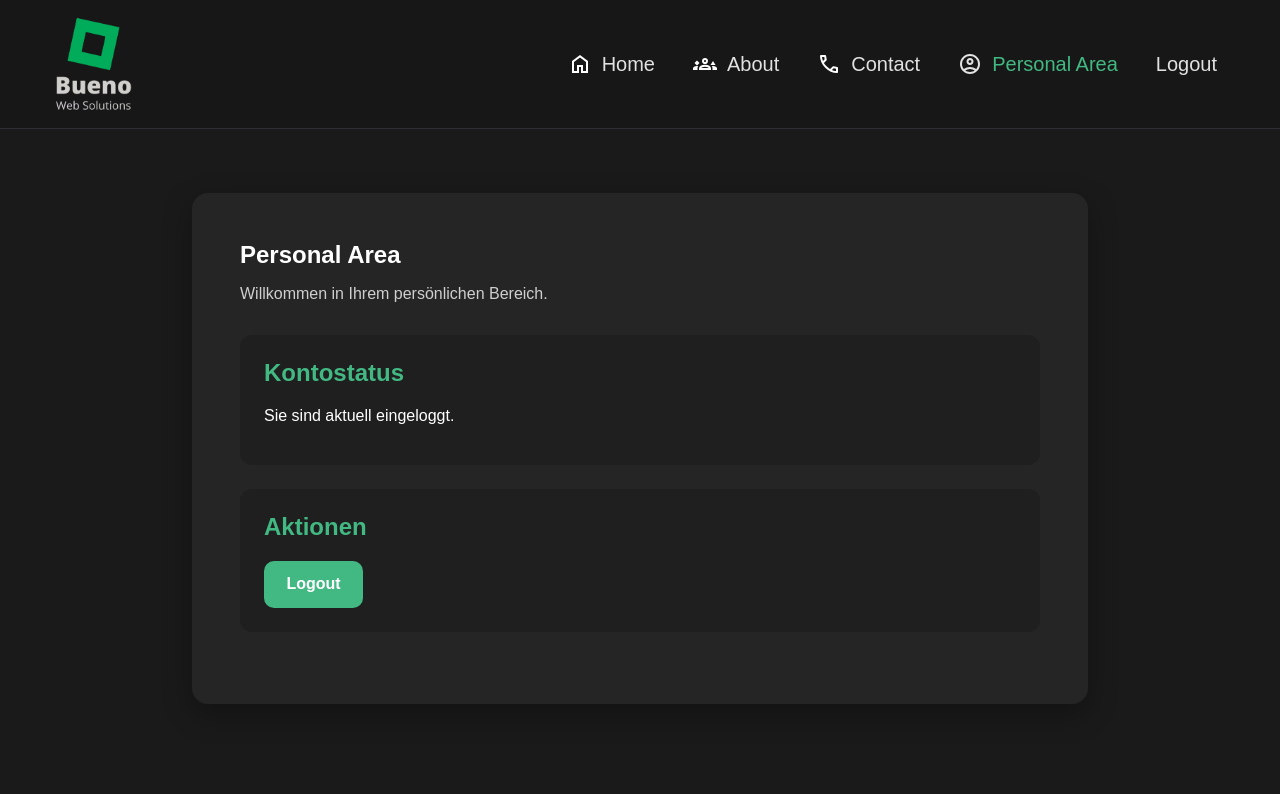
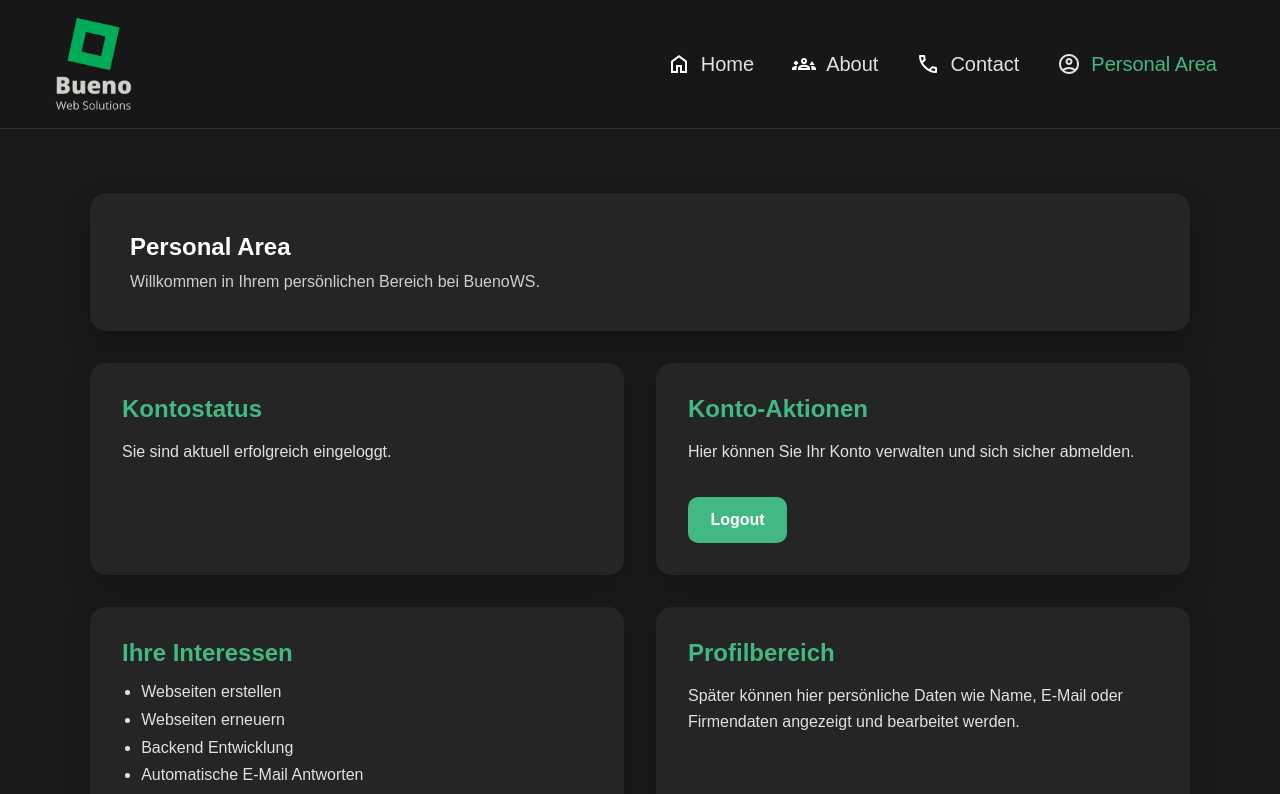
Before and after one commit to McBenjihood/buenows-frontend, a Vue app: page /account in a window 1280 px wide. Shown: the top 794 px of the page. Built offline with nearby package versions, Linux system fonts and the light colour scheme; sample sign-in values are in the browser's storage; a web font is replaced by a local one.

Commit message:
Improve route guards and expand account dashboard

```diff
--- a/src/components/App/Header/NavBarComponent.vue
+++ b/src/components/App/Header/NavBarComponent.vue
@@ -48,9 +48,6 @@ async function handleLogout() {
           <img :src="accountIcon" alt="Account" class="nav-icon" />
           <span>Personal Area</span>
         </router-link>
-      </li>
-      <li>
-        <button class="logout-button" @click="handleLogout">Logout</button>
       </li>
     </template>
   </ul>
--- a/src/router/index.ts
+++ b/src/router/index.ts
@@ -1,22 +1,23 @@
 import { createRouter, createWebHistory } from 'vue-router'
 import { authStore } from '../services/auth.ts'
+
 const router = createRouter({
   history: createWebHistory(import.meta.env.BASE_URL),
   routes: [
     {
       path: '/',
       name: 'Home',
-      component: () => import('@/views/HomeView.vue')
+      component: () => import('@/views/HomeView.vue'),
     },
     {
       path: '/about',
       name: 'About',
-      component: () => import('@/views/AboutView.vue')
+      component: () => import('@/views/AboutView.vue'),
     },
     {
       path: '/contact',
-      name: 'ContactComponent',
-      component: () => import('@/views/ContactView.vue')
+      name: 'Contact',
+      component: () => import('@/views/ContactView.vue'),
     },
     {
       path: '/auth',
@@ -28,6 +29,7 @@ const router = createRouter({
           name: 'Login',
           component: () => import('@/components/App/AuthView/CredentialComponent.vue'),
           meta: {
+            requiresGuest: true,
             title: 'Welcome back ...',
             button_text: 'Sign In',
             info_text: "Don't have an Account?",
@@ -40,28 +42,34 @@ const router = createRouter({
           name: 'Register',
           component: () => import('@/components/App/AuthView/CredentialComponent.vue'),
           meta: {
+            requiresGuest: true,
             title: 'Welcome back to BuenoWS',
             button_text: 'Register',
             info_text: 'Already have an Account?',
             action_string: 'login',
             action_button: 'Sign In',
           },
-        }
+        },
       ],
     },
     {
       path: '/account',
       name: 'Account',
-      component: () => import('@/views/AccountView.vue')
-    }
+      component: () => import('@/views/AccountView.vue'),
+      meta: {
+        requiresAuth: true,
+      },
+    },
   ],
 })
 
 router.beforeEach((to) => {
-  if (to.path.startsWith('/account')) {
-    if (!authStore.isAuthenticated) {
-      return { name: 'Login' }
-    }
+  if (to.meta.requiresAuth && !authStore.isAuthenticated) {
+    return { name: 'Login' }
+  }
+
+  if (to.meta.requiresGuest && authStore.isAuthenticated) {
+    return { name: 'Account' }
   }
 })
 
--- a/src/views/AccountView.vue
+++ b/src/views/AccountView.vue
@@ -8,23 +8,53 @@ async function handleLogout() {
   authStore.logout()
   await router.push('/auth/login')
 }
+
+const services = [
+  'Webseiten erstellen',
+  'Webseiten erneuern',
+  'Backend Entwicklung',
+  'Automatische E-Mail Antworten',
+  'AI Telefon Assistent',
+]
 </script>
 
 <template>
   <section class="account-page">
-    <div class="account-card">
-      <h1>Personal Area</h1>
-      <p class="subtitle">Willkommen in Ihrem persönlichen Bereich.</p>
-
-      <div class="status-box">
-        <h2>Kontostatus</h2>
-        <p v-if="authStore.isAuthenticated">Sie sind aktuell eingeloggt.</p>
-        <p v-else>Sie sind nicht eingeloggt.</p>
+    <div class="account-wrapper">
+      <div class="hero-card">
+        <h1>Personal Area</h1>
+        <p class="subtitle">Willkommen in Ihrem persönlichen Bereich bei BuenoWS.</p>
       </div>
 
-      <div class="actions-box">
-        <h2>Aktionen</h2>
-        <button class="primary-button" @click="handleLogout">Logout</button>
+      <div class="grid">
+        <div class="card">
+          <h2>Kontostatus</h2>
+          <p v-if="authStore.isAuthenticated">Sie sind aktuell erfolgreich eingeloggt.</p>
+          <p v-else>Sie sind aktuell nicht eingeloggt.</p>
+        </div>
+
+        <div class="card">
+          <h2>Konto-Aktionen</h2>
+          <p>Hier können Sie Ihr Konto verwalten und sich sicher abmelden.</p>
+          <button class="primary-button" @click="handleLogout">Logout</button>
+        </div>
+
+        <div class="card">
+          <h2>Ihre Interessen</h2>
+          <ul class="service-list">
+            <li v-for="service in services" :key="service">
+              {{ service }}
+            </li>
+          </ul>
+        </div>
+
+        <div class="card">
+          <h2>Profilbereich</h2>
+          <p>
+            Später können hier persönliche Daten wie Name, E-Mail oder Firmendaten angezeigt und
+            bearbeitet werden.
+          </p>
+        </div>
       </div>
     </div>
   </section>
@@ -36,45 +66,56 @@ async function handleLogout() {
   background-color: #1a1a1a;
   color: white;
   padding: 4rem 2rem;
-  display: flex;
-  justify-content: center;
-  align-items: flex-start;
 }
 
-.account-card {
-  width: 100%;
-  max-width: 800px;
+.account-wrapper {
+  max-width: 1100px;
+  margin: 0 auto;
+}
+
+.hero-card {
   background-color: #252525;
   border-radius: 16px;
-  padding: 3rem;
+  padding: 2.5rem;
+  margin-bottom: 2rem;
   box-shadow: 0 10px 30px rgba(0, 0, 0, 0.3);
 }
 
-.account-card h1 {
-  margin-top: 0;
-  margin-bottom: 0.5rem;
+.hero-card h1 {
+  margin: 0 0 0.75rem 0;
 }
 
 .subtitle {
+  margin: 0;
   color: #cfcfcf;
-  margin-bottom: 2rem;
 }
 
-.status-box,
-.actions-box {
-  background-color: #1f1f1f;
-  border-radius: 12px;
-  padding: 1.5rem;
-  margin-bottom: 1.5rem;
+.grid {
+  display: grid;
+  grid-template-columns: repeat(2, 1fr);
+  gap: 2rem;
 }
 
-.status-box h2,
-.actions-box h2 {
+.card {
+  background-color: #252525;
+  border-radius: 16px;
+  padding: 2rem;
+  box-shadow: 0 10px 30px rgba(0, 0, 0, 0.25);
+}
+
+.card h2 {
   margin-top: 0;
   color: #42b883;
+  margin-bottom: 1rem;
+}
+
+.card p {
+  color: #e1e1e1;
+  line-height: 1.6;
 }
 
 .primary-button {
+  margin-top: 1rem;
   background-color: #42b883;
   color: white;
   border: none;
@@ -89,4 +130,29 @@ async function handleLogout() {
 .primary-button:hover {
   opacity: 0.9;
 }
+
+.service-list {
+  padding-left: 1.2rem;
+  margin: 0;
+}
+
+.service-list li {
+  margin-bottom: 0.6rem;
+  color: #e1e1e1;
+}
+
+@media (max-width: 768px) {
+  .grid {
+    grid-template-columns: 1fr;
+  }
+
+  .account-page {
+    padding: 2rem 1rem;
+  }
+
+  .hero-card,
+  .card {
+    padding: 1.5rem;
+  }
+}
 </style>
```
